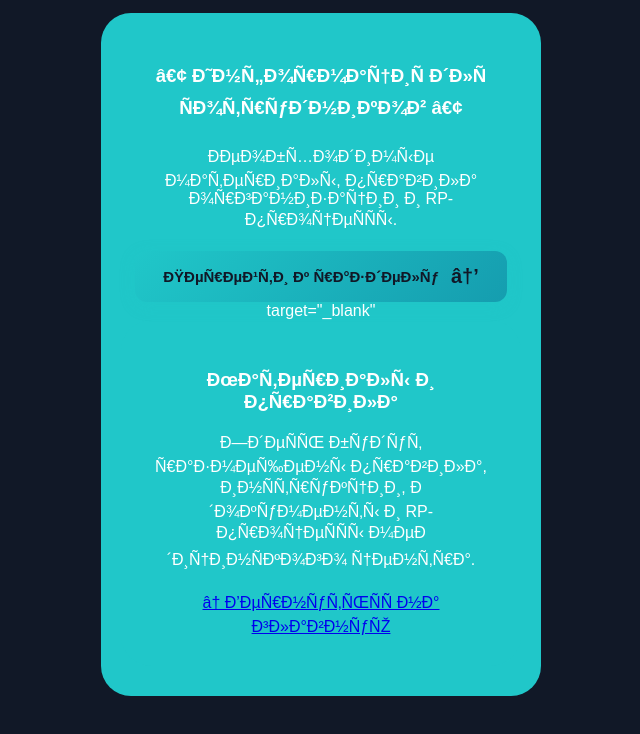
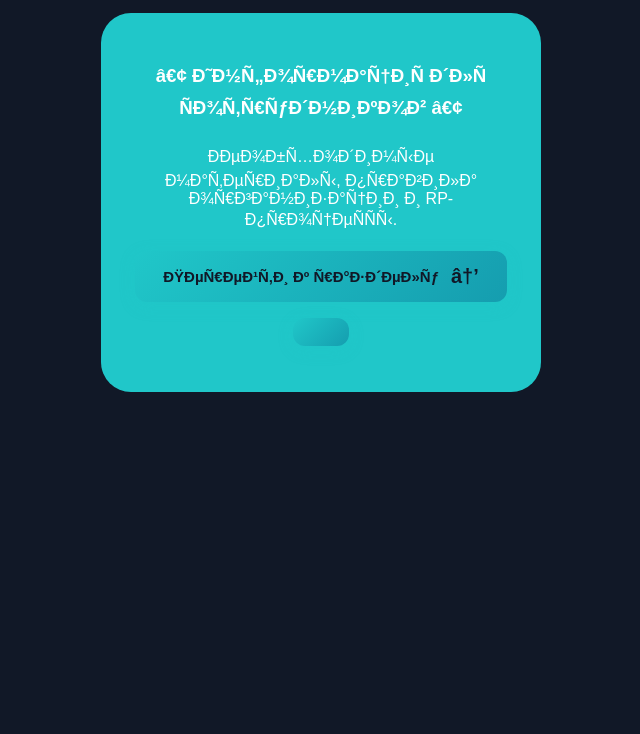
Before and after one commit to baranovskiyrostislav69-collab/hospitallv.lv.io, a plain HTML site: page index.html in a window 1280 px wide. Shown: the part 1409-2143 px from the top of the page, without its empty margins (319-959 px from the left). After the commit the page ends 1859 px from the top, so only its background shows below. Drawn offline with Linux system fonts and the light colour scheme.

Commit message:
Update index.html

```diff
--- a/index.html
+++ b/index.html
@@ -123,14 +123,7 @@ alt="LVMC Official Portal">
     Перейти к разделу
     <span>→</span>
 
-   <a> target="_blank"</a>
-    <div class="card">
-<h3>Материалы и правила</h3>
-<p>Здесь будут размещены правила, инструкции,
-документы и RP-процессы медицинского центра.</p>
-
-<a href="index.html" class="back">
-    ← Вернуться на главную
+   <p>
 </a>
 <style>
 .lvmc-button {
```
